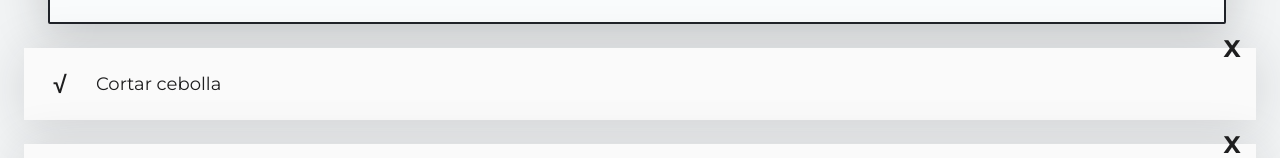
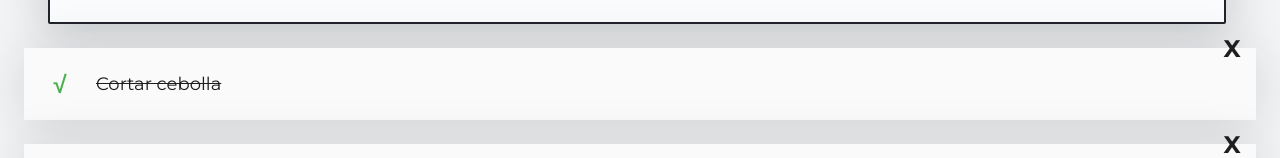
Before and after one commit to LuksFay/mobile-react, a React app: page / in a window 1280 px wide. Shown: the part 171-329 px from the top of the page. Built offline with nearby package versions, Linux system fonts and the light colour scheme.

Commit message:
Adding the conditional

```diff
--- a/src/app.jsx
+++ b/src/app.jsx
@@ -8,7 +8,7 @@
 import {TodoSearch} from './components/TodoSearch.jsx'
 
 const todos =[
-  {text: 'Cortar cebolla', completed: false},
+  {text: 'Cortar cebolla', completed: true},
   {text: 'Tomar el curso de react', completed: false},
   {text: 'Llorar con la llorona', completed: false},
   {text: 'Agrego uno mas para probar', completed: false}
@@ -23,7 +23,9 @@
 
        <TodoList>
          {todos.map(todo=>(
-           <TodoItem key={todo.text} text={todo.text} />
+           <TodoItem key={todo.text}
+           text={todo.text}
+           completed={todo.completed}/>
          ))}
        </TodoList>
 
```
